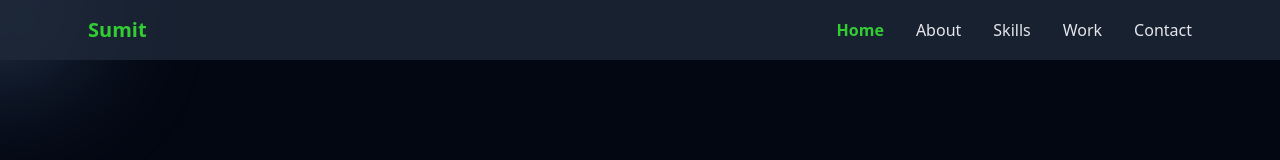
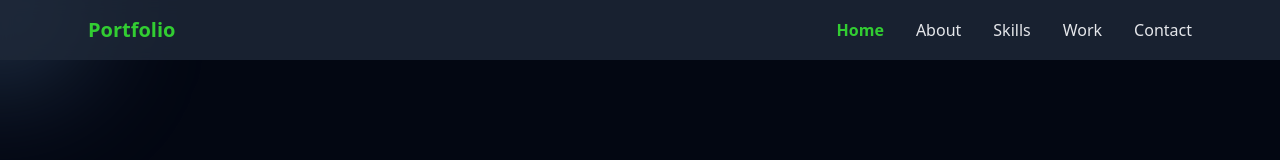
Before and after one commit to SumitKrModi/portfolio, a React (Vite) app: page / in a window 1280 px wide. Shown: the top 160 px of the page. Built offline with nearby package versions, Linux system fonts and the light colour scheme.

Commit message:
navbar updated

```diff
--- a/src/components/Navbar.jsx
+++ b/src/components/Navbar.jsx
@@ -16,7 +16,7 @@ export default function Navbar() {
     <nav className="fixed top-0 w-full z-50 bg-gray-800/80 backdrop-blur-sm">
       <div className="max-w-6xl mx-auto px-6 py-4 flex items-center justify-between">
         <a href="#hero" className="text-xl font-bold text-[#32CD32]">
-          Sumit
+          Portfolio
         </a>
 
         {/* Desktop Menu */}
```
